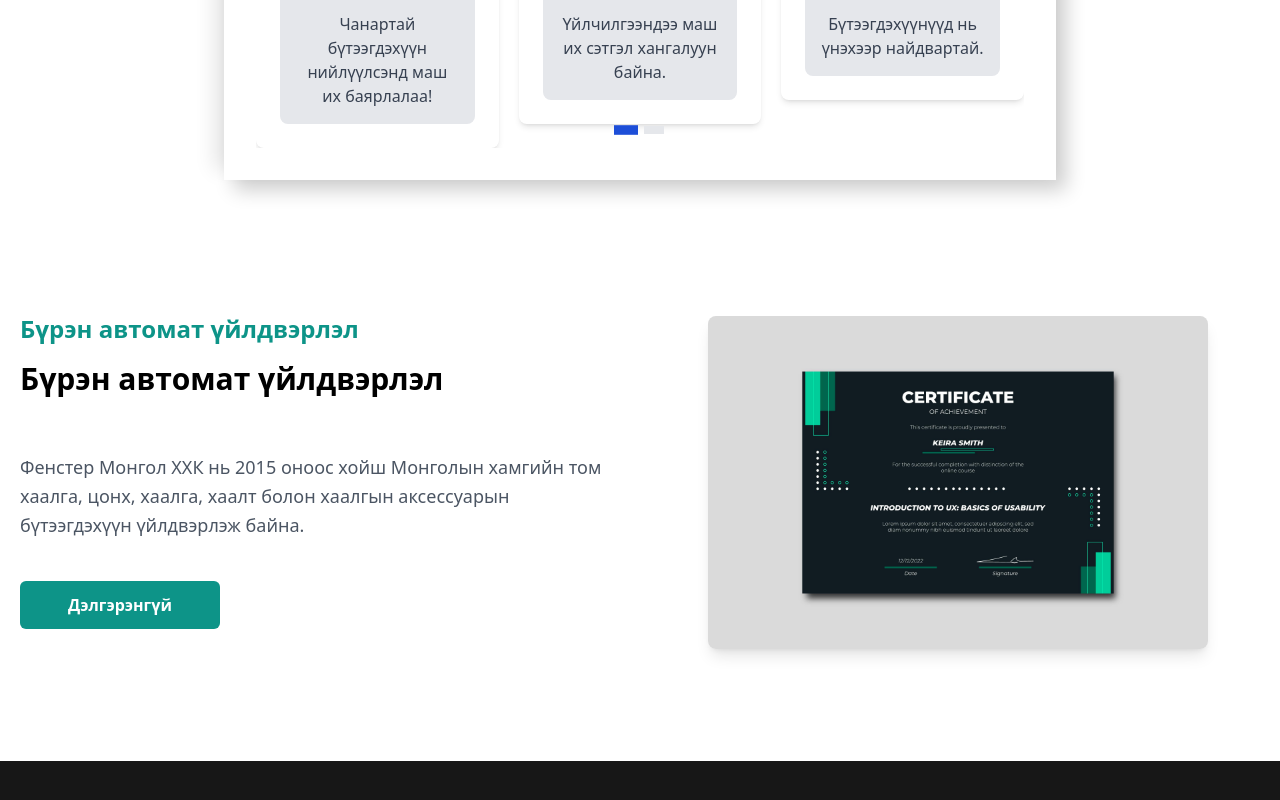
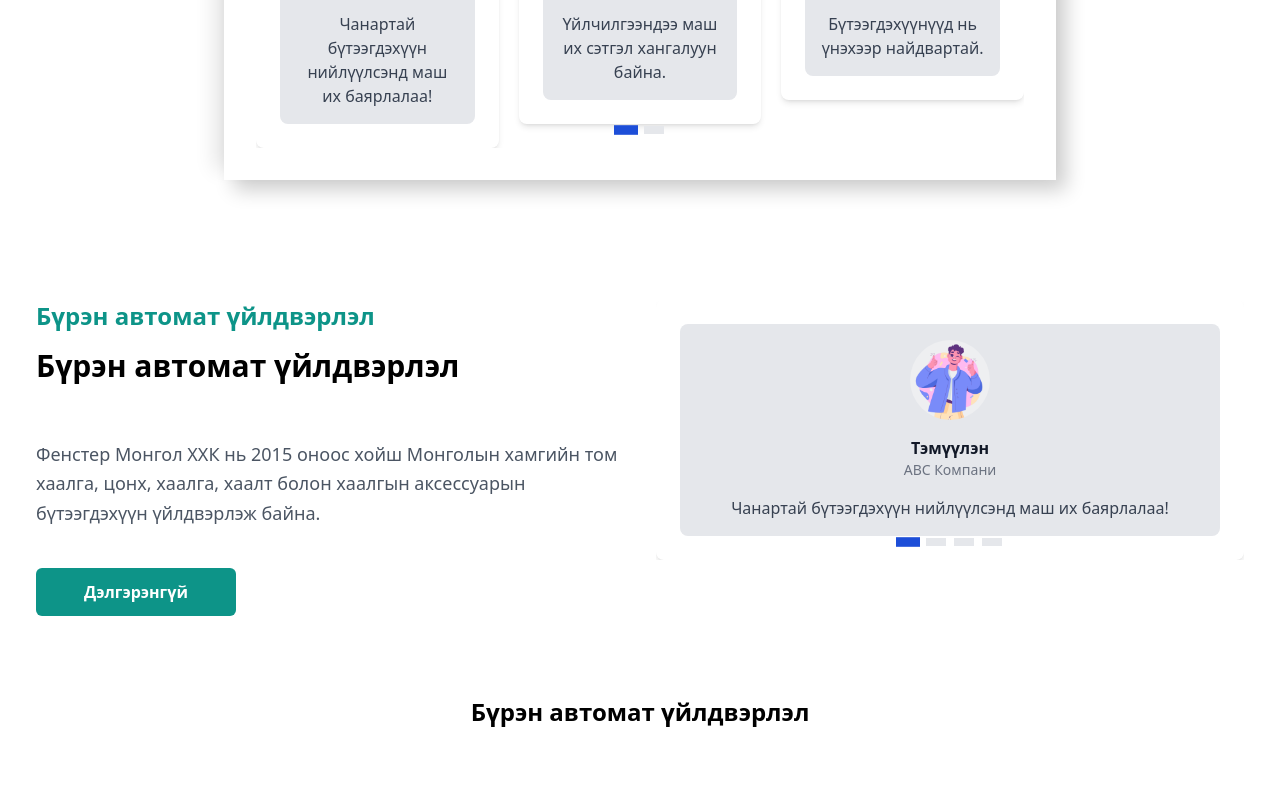
Before and after one commit to BinaryBoortsog/projectWeb-, a React (Create React App) app: page / in a window 1280 px wide. Shown: the part 1992-2792 px from the top of the page. Built offline with nearby package versions, Linux system fonts and the light colour scheme.

Commit message:
main undsen heseg duusav

```diff
--- a/src/components/Certificate.jsx
+++ b/src/components/Certificate.jsx
@@ -1,10 +1,50 @@
 import React from "react";
 import certi from "../assets/image/certi.jpg";
+import { Swiper, SwiperSlide } from "swiper/react";
+import { Scrollbar, Pagination } from "swiper/modules";
+import "swiper/css";
+import "swiper/css/scrollbar";
+import "swiper/css/pagination";
+const testimonials = [
+  {
+    text: "Чанартай бүтээгдэхүүн нийлүүлсэнд маш их баярлалаа!",
+    name: "Тэмүүлэн",
+    company: "ABC Компани",
+    src: require("../assets/image/1.jpg"),
+  },
+  {
+    text: "Үйлчилгээндээ маш их сэтгэл хангалуун байна.",
+    name: "Сувдаа",
+    company: "XYZ Group",
+    src: require("../assets/image/1.jpg"),
+  },
+  {
+    text: "Бүтээгдэхүүнүүд нь үнэхээр найдвартай.",
+    name: "Энхжин",
+    company: "Үйлчлүүлэгч",
+    src: require("../assets/image/1.jpg"),
+  },
+  {
+    text: "Харилцагчийн үйлчилгээ гайхалтай.",
+    name: "Бат",
+    company: "ЖДҮ ХХК",
+    src: require("../assets/image/1.jpg"),
+  },
+];
+
+const products = [
+  { id: 1, image: certi,  title: "Бүрэн автомат үйлдвэрлэл", },
+  { id: 2, image: certi,  title: "Бүрэн автомат үйлдвэрлэл", },
+  { id: 3, image: certi,  title: "Бүрэн автомат үйлдвэрлэл", },
+  { id: 4, image: certi,  title: "Бүрэн автомат үйлдвэрлэл", },
+];
+
 
 const Certificate = () => {
   return (
     <div className="w-full bg-white px-4 pt-10 mt-10">
-      <div className="max-w-[1240px] mx-auto grid md:grid-cols-2 items-center gap-8">
+      <div className="max-w-[1240px] mx-auto grid grid-cols-1 md:grid-cols-2 items-start gap-4 md:gap-8 px-4">
+
         {/* Certificate Text and Button */}
         <div className="text-gray-300 flex flex-col justify-start">
           <p className="text-2xl font-bold text-teal-600 mb-4">Бүрэн автомат үйлдвэрлэл</p>
@@ -19,14 +59,97 @@ const Certificate = () => {
           </div>
         </div>
 
-        {/* Certificate Image */}
-        <img
-          src={certi}
-          alt="Certificate"
-          className="w-full md:w-[500px] mx-auto my-4 h-auto rounded-lg shadow-lg"
-        />
+      <div>
+
+        <Swiper
+            slidesPerView={1}
+            spaceBetween={20}
+            pagination={{
+              clickable: true,
+            }}
+            scrollbar={{
+              draggable: true,
+              hide: false,
+            }}
+            breakpoints={{
+              640: {
+                slidesPerView: 1,
+              },
+              768: {
+                slidesPerView: 1,
+              },
+              1024: {
+                slidesPerView: 1,
+              },
+            }}
+            modules={[Scrollbar, Pagination]}
+            className="mySwiper"
+          >
+            {testimonials.map((testimonial, index) => (
+              <SwiperSlide key={index} aria-label={`Testimonial from ${testimonial.name}`}>
+                <div className="p-6 rounded-lg shadow-md transform transition-transform duration-300">
+                  <div className="flex flex-col items-center text-center bg-gray-200 p-4 rounded-lg">
+                    <img
+                      src={testimonial.src}
+                      alt={`${testimonial.name}'s testimonial`}
+                      className="w-20 h-20 rounded-full object-cover mb-4"
+                    />
+                    <p className="font-semibold text-gray-900">{testimonial.name}</p>
+                    <p className="text-sm text-gray-500">{testimonial.company}</p>
+                    <p className="mt-4 text-gray-700">{testimonial.text}</p>
+                  </div>
+                </div>
+              </SwiperSlide>
+            ))}
+          </Swiper>
+
+          </div>
       </div>
-    </div>
+
+      <h2 className="py-14 text-2xl font-bold mb-6 text-center">Бүрэн автомат үйлдвэрлэл</h2>
+      <Swiper
+        slidesPerView={1}
+        spaceBetween={20}
+        pagination={{
+          clickable: true,
+        }}
+        scrollbar={{
+          draggable: true,
+          hide: false,
+        }}
+        breakpoints={{
+          640: {
+            slidesPerView: 1,
+          },
+          768: {
+            slidesPerView: 2,
+          },
+          1024: {
+            slidesPerView: 3,
+          },
+        }}
+        modules={[Scrollbar, Pagination]}
+        className="w-full pb-12"
+      >
+        {products.map((product) => (
+          <SwiperSlide key={product.id} className="flex-row justify-start">
+            <div className="relative flex justify-center">
+              <img
+                src={product.image}
+                alt={`Бүтээгдэхүүн ${product.id}`}
+                 className=" sm:w-48 sm:h-48 md:w-36 md:h-36 lg:w-48 lg:h-48 rounded-md"
+              />
+            </div>
+
+            <h3 className="text-xl font-bold mt-4">{product.title}</h3>
+            <button className="text-teal-600 my-6 py-3 hover:bg-teal-600 hover:text-white rounded-md font-bold transition duration-300 ease-in-out">
+              Дэлгэрэнгүй
+            </button>
+          </SwiperSlide>
+
+        ))}
+      </Swiper>
+      </div>
   );
 };
 
```
